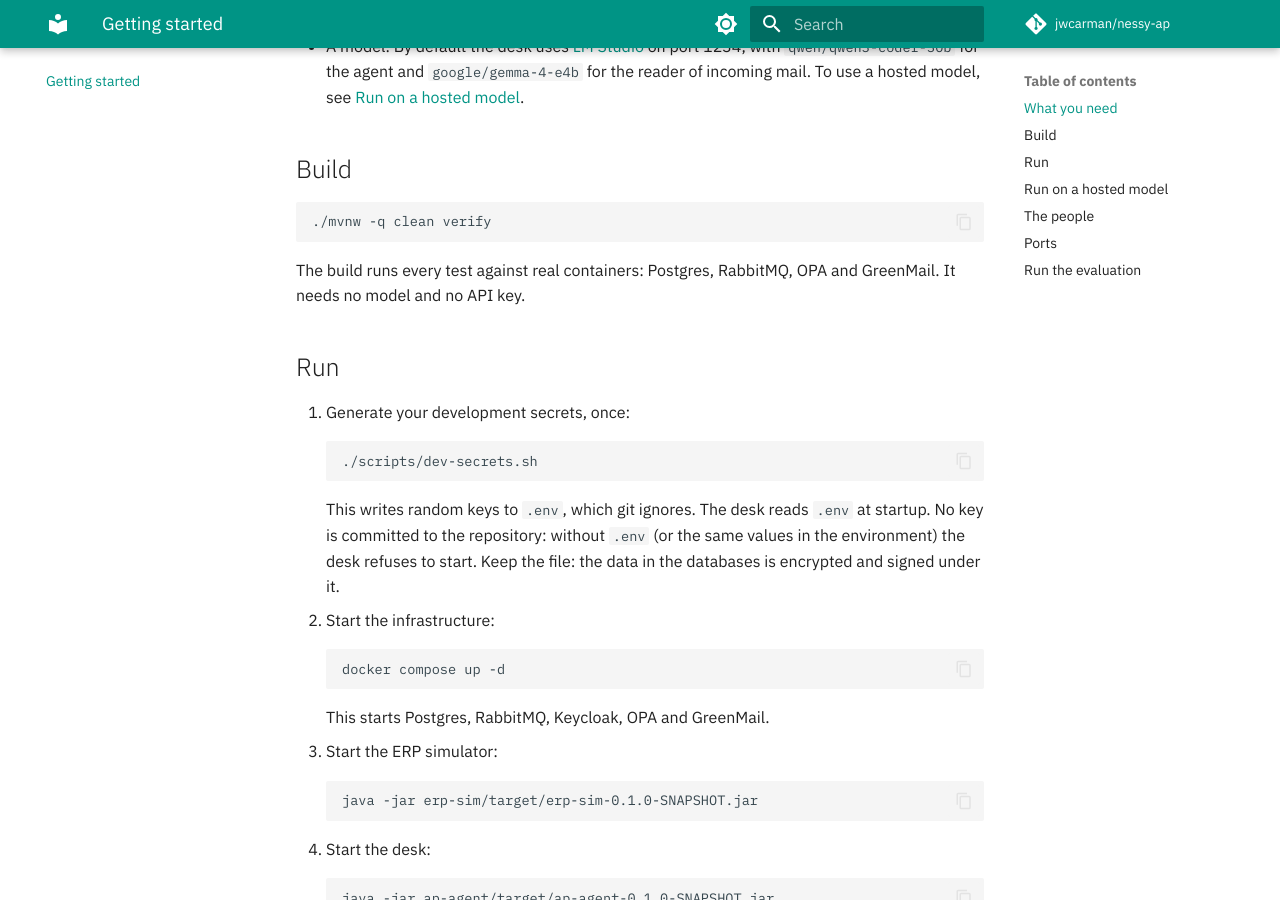
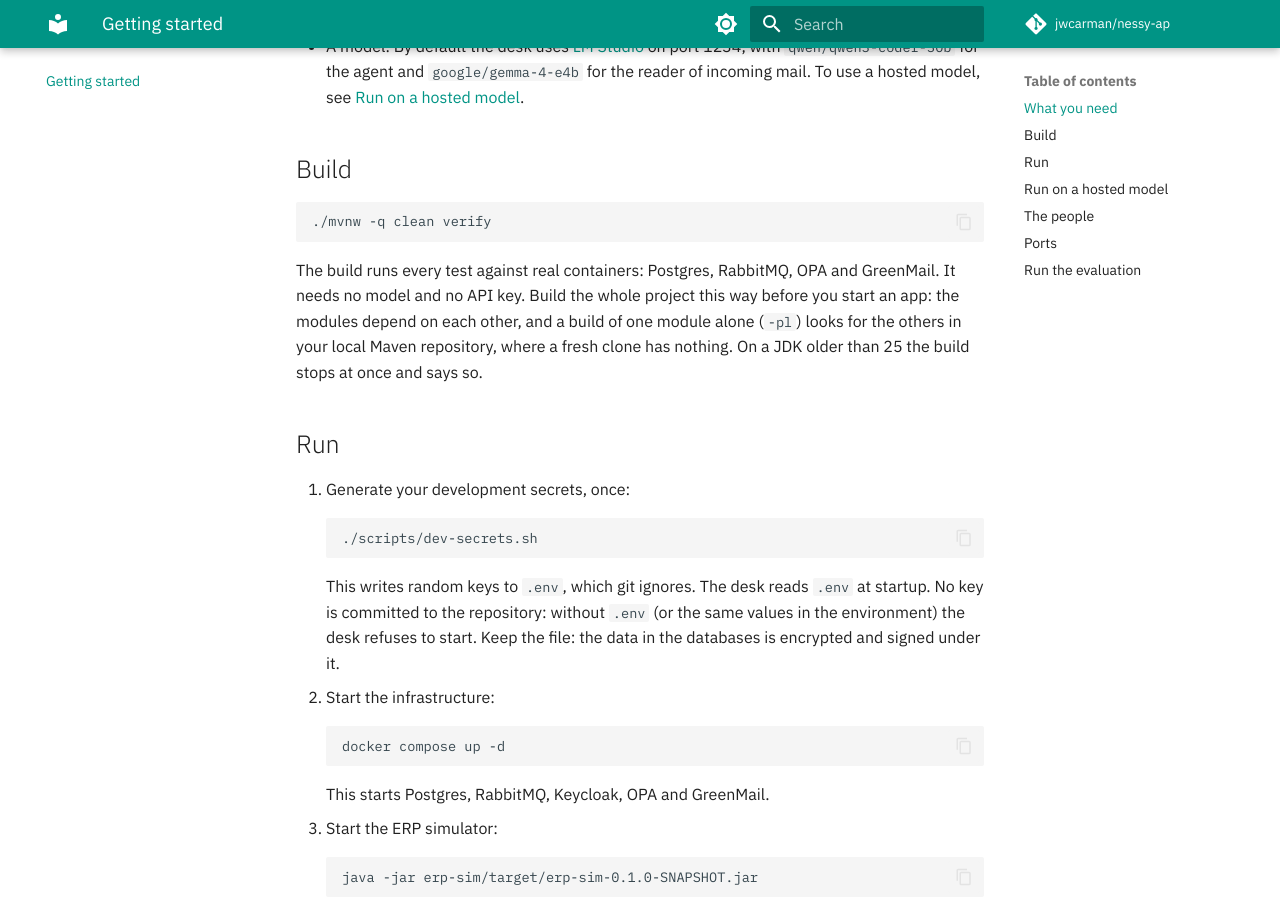
Before and after one commit to jwcarman/nessy-ap, an MkDocs documentation site: the page built from docs/getting-started.md, in a window 1280 px wide and 900 px high, scrolled down 312 px. Built offline with MkDocs 1.6.1 and Material for MkDocs 9.7.7, drawn with Linux system fonts in a browser that asks for light colours; comment, search, counter and statistics services are not loaded.

Commit message:
docs: the README's run steps work on a fresh clone
The README told a reader to run one module with -pl, which looks for the
other modules in the local Maven repository, where a fresh clone has
nothing. It now gives the same procedure as the getting-started page:
build the whole project, write the development secrets, start the
infrastructure, start the two apps. Checked on a fresh clone with an empty
local repository: the build passes and both jars are made. The
getting-started page says why the whole project must be built first.

Closes #1

Co-Authored-By: Claude Fable 5.1 <noreply@anthropic.com>
Claude-Session: https://claude.ai/code/session_016zYr9cmVUCavUZmHTeh1Fx

````diff
--- a/docs/getting-started.md
+++ b/docs/getting-started.md
@@ -15,7 +15,10 @@
 ```
 
 The build runs every test against real containers: Postgres, RabbitMQ, OPA and GreenMail. It needs
-no model and no API key.
+no model and no API key. Build the whole project this way before you start an app: the modules
+depend on each other, and a build of one module alone (`-pl`) looks for the others in your local
+Maven repository, where a fresh clone has nothing. On a JDK older than 25 the build stops at once
+and says so.
 
 ## Run
 
````
Also changed, not shown: README.md (+11 -5 lines).
